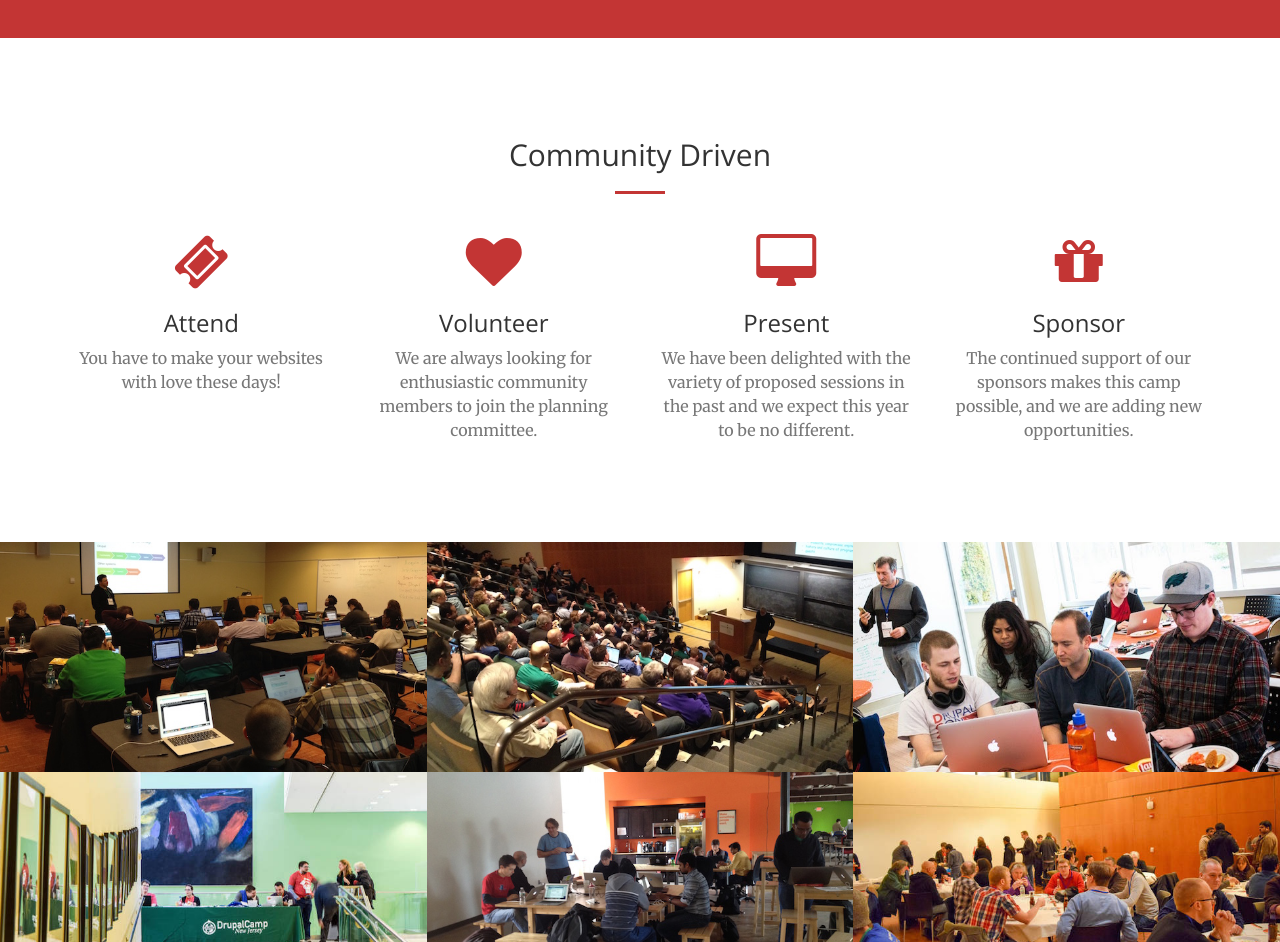
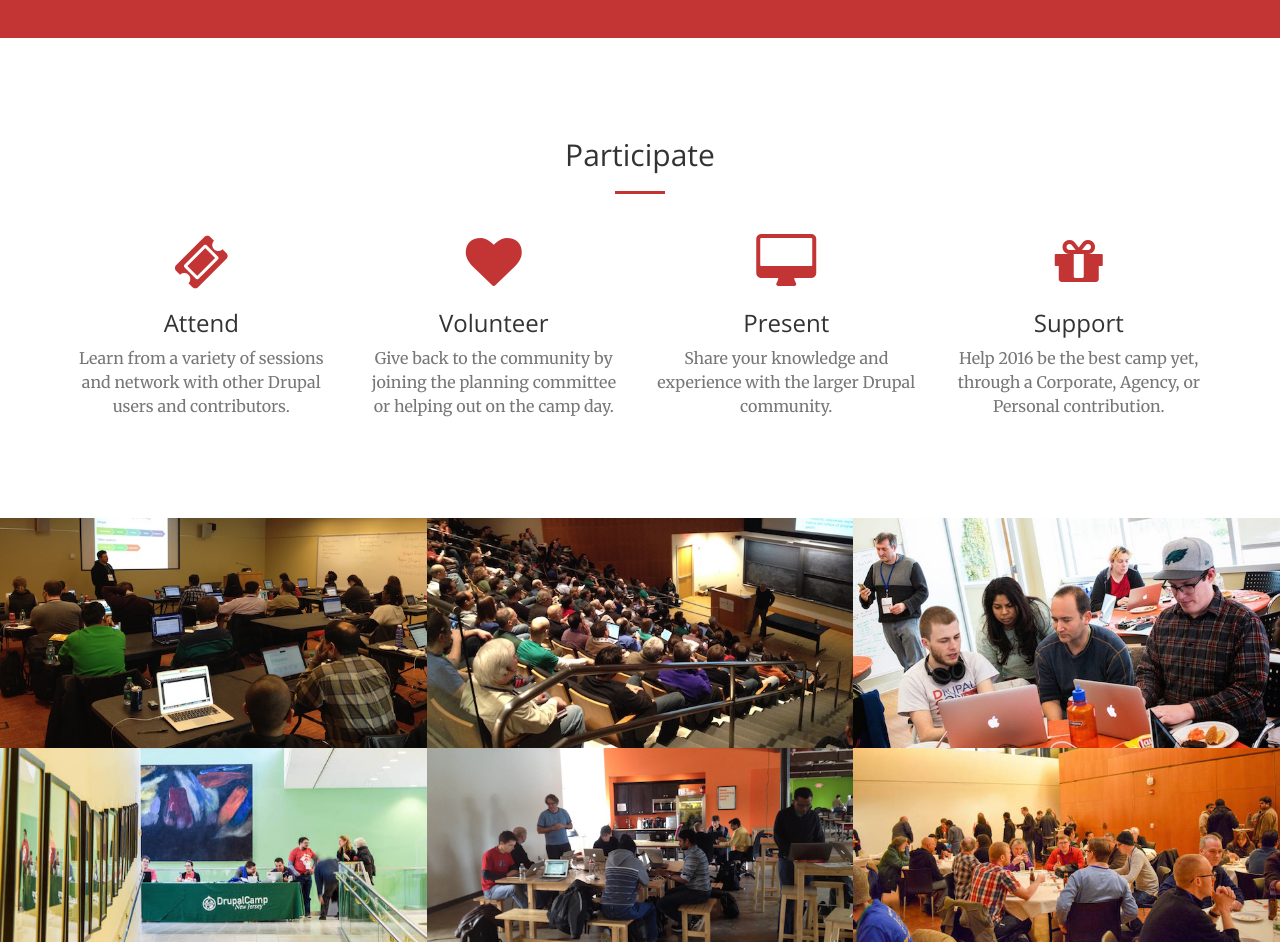
Before and after one commit to drupalcampnj/drupalcampnj.github.io, a plain HTML site: page index.html in a window 1280 px wide. Shown: the part 1180-2122 px from the top of the page. Drawn offline with nearby package versions, Linux system fonts and the light colour scheme.

Commit message:
verbiage updates

```diff
--- a/index.html
+++ b/index.html
@@ -56,13 +56,10 @@
                         <a class="page-scroll" href="#about">About</a>
                     </li>
                     <li>
-                        <a class="page-scroll" href="#attend">Attend</a>
+                        <a class="page-scroll" href="#participate">Participate</a>
                     </li>
                     <li>
-                        <a class="page-scroll" href="#sponsor">Sponsor</a>
-                    </li>
-                    <li>
-                        <a class="page-scroll" href="#present">Present</a>
+                        <a class="page-scroll" href="#register">Register</a>
                     </li>
                     <li>
                         <a class="page-scroll" href="#contact">Contact</a>
@@ -99,11 +96,11 @@
         </div>
     </section>
 
-    <section id="services">
+    <section id="participate">
         <div class="container">
             <div class="row">
                 <div class="col-lg-12 text-center">
-                    <h2 class="section-heading">Community Driven</h2>
+                    <h2 class="section-heading">Participate</h2>
                     <hr class="primary">
                 </div>
             </div>
@@ -114,28 +111,28 @@
                     <div class="service-box">
                         <i class="fa fa-4x fa-ticket wow bounceIn text-primary" data-wow-delay=".3s"></i>
                         <h3>Attend</h3>
-                        <p class="text-muted">You have to make your websites with love these days!</p>
+                        <p class="text-muted">Learn from a variety of sessions and network with other Drupal users and contributors.</p>
                     </div>
                 </div>
                 <div class="col-lg-3 col-md-6 text-center">
                     <div class="service-box">
                         <i class="fa fa-4x fa-heart wow bounceIn text-primary"></i>
                         <h3>Volunteer</h3>
-                        <p class="text-muted">We are always looking for enthusiastic community members to join the planning committee.</p>
+                        <p class="text-muted">Give back to the community by joining the planning committee or helping out on the camp day.</p>
                     </div>
                 </div>
                 <div class="col-lg-3 col-md-6 text-center">
                     <div class="service-box">
                         <i class="fa fa-4x fa-desktop wow bounceIn text-primary" data-wow-delay=".1s"></i>
                         <h3>Present</h3>
-                        <p class="text-muted">We have been delighted with the variety of proposed sessions in the past and we expect this year to be no different.</p>
+                        <p class="text-muted">Share your knowledge and experience with the larger Drupal community.</p>
                     </div>
                 </div>
                 <div class="col-lg-3 col-md-6 text-center">
                     <div class="service-box">
                         <i class="fa fa-4x fa-gift wow bounceIn text-primary" data-wow-delay=".2s"></i>
-                        <h3>Sponsor</h3>
-                        <p class="text-muted">The continued support of our sponsors makes this camp possible, and we are adding new opportunities.</p>
+                        <h3>Support</h3>
+                        <p class="text-muted">Help 2016 be the best camp yet, through a Corporate, Agency, or Personal contribution.</p>
                     </div>
                 </div>
             </div>
@@ -239,7 +236,7 @@
         </div>
     </section>
 
-    <aside class="bg-dark">
+    <aside class="bg-dark" id="register">
         <div class="container text-center">
             <div class="call-to-action">
                 <h2>Tickets start at $30</h2>
```
